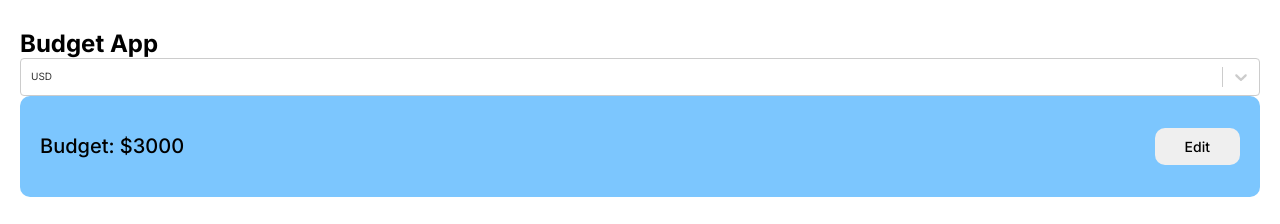
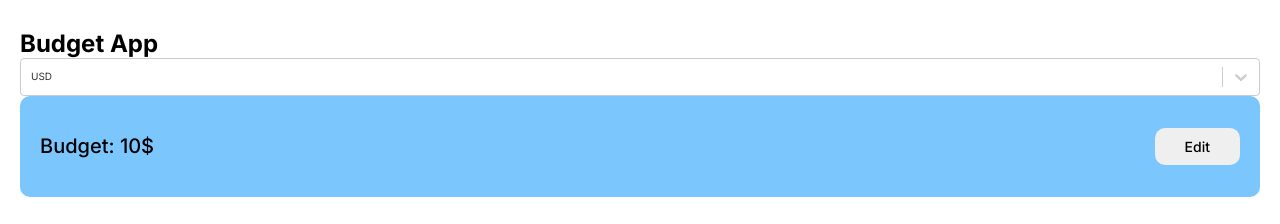
Before and after one commit to egkirpichev/react-budget-app, a React (Create React App) app: page / in a window 1280 px wide. Shown: the top 224 px of the page. Built offline with nearby package versions, Linux system fonts and the light colour scheme.

Commit message:
feat(budget-app): implement budget context

```diff
--- a/src/components/Budget/Budget.tsx
+++ b/src/components/Budget/Budget.tsx
@@ -1,9 +1,14 @@
+import { useContext } from "react"
+import { BudgetContext } from "../../context/BudgetContext/BudgetContext"
 import { Button, StyledBudget, Title } from "./styles"
 
 export const Budget = () => {
+
+	const {budget} = useContext(BudgetContext)
+
 	return (
 		<StyledBudget>
-			<Title>Budget: $3000</Title>
+			<Title>Budget: {budget}$</Title>
 			<Button type="button">Edit</Button>
 		</StyledBudget>
 	)
--- /dev/null
+++ b/src/context/BudgetContext/BudgetContext.tsx
@@ -0,0 +1,24 @@
+import { createContext, FC, ReactNode, useState } from "react";
+
+interface IBudgetContext {
+	budget: number
+}
+
+export const BudgetContext = createContext({
+	budget: 0
+})
+
+const useBudgetValue = () => {
+	const [BudgetContext, setBudgetContext] = useState<IBudgetContext>(
+		() => {
+			return {
+				budget: 10
+			}
+		}
+	)
+	return BudgetContext
+}
+
+export const BudgetContextProvider: FC<{children: ReactNode}> = ({children}) => {
+		return <BudgetContext.Provider value={useBudgetValue()}>{children}</BudgetContext.Provider>
+}
--- a/src/index.tsx
+++ b/src/index.tsx
@@ -1,14 +1,17 @@
-import React from 'react';
-import ReactDOM from 'react-dom/client';
-import App from './App';
-import { GlobalStyles } from './ui/GlobalStyles';
+import React from "react";
+import ReactDOM from "react-dom/client";
+import App from "./App";
+import { BudgetContextProvider } from "./context/BudgetContext/BudgetContext";
+import { GlobalStyles } from "./ui/GlobalStyles";
 
 const root = ReactDOM.createRoot(
-  document.getElementById('root') as HTMLElement
+  document.getElementById("root") as HTMLElement
 );
 root.render(
   <React.StrictMode>
-		<GlobalStyles />
-    <App />
+    <GlobalStyles />
+    <BudgetContextProvider>
+      <App />
+    </BudgetContextProvider>
   </React.StrictMode>
 );
```
